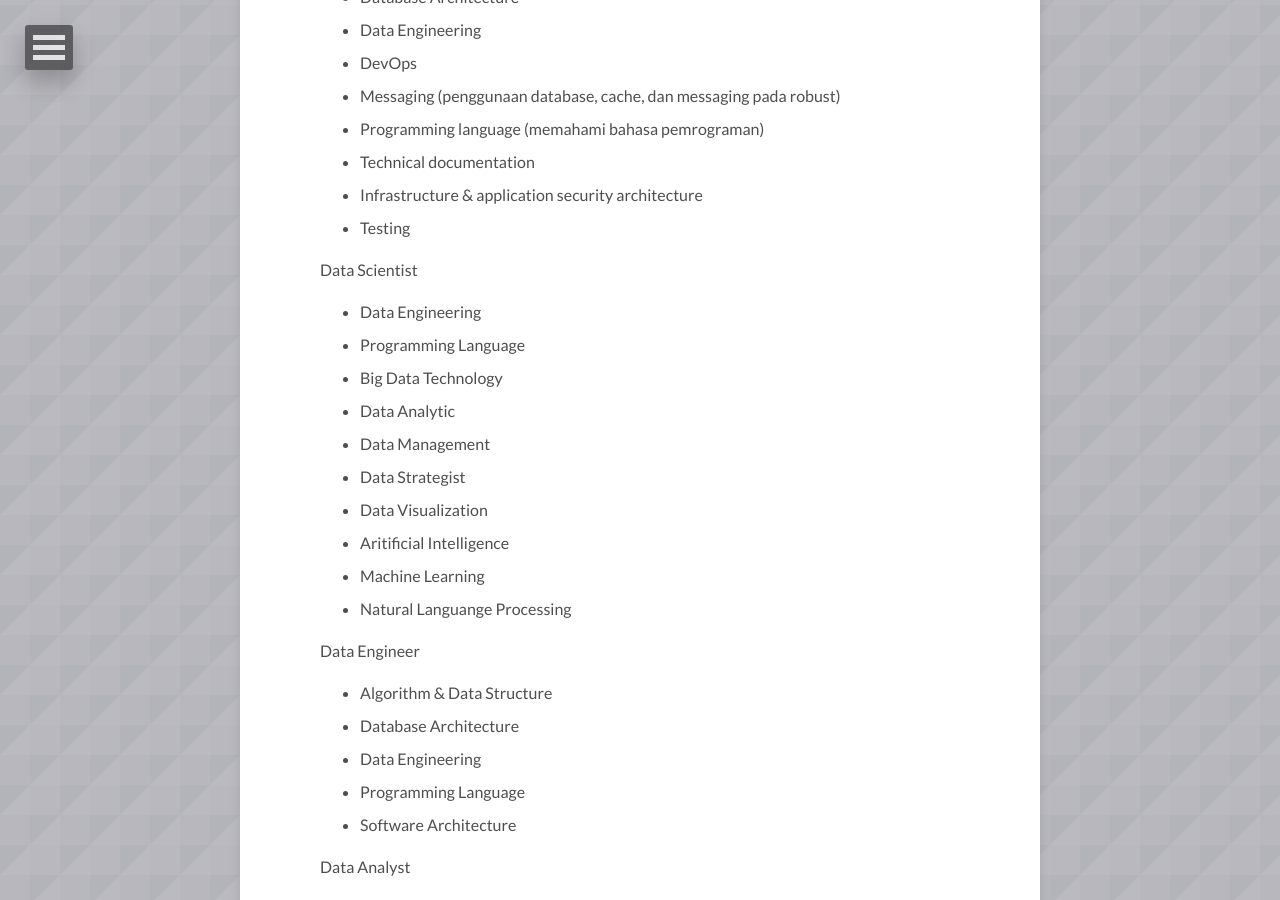
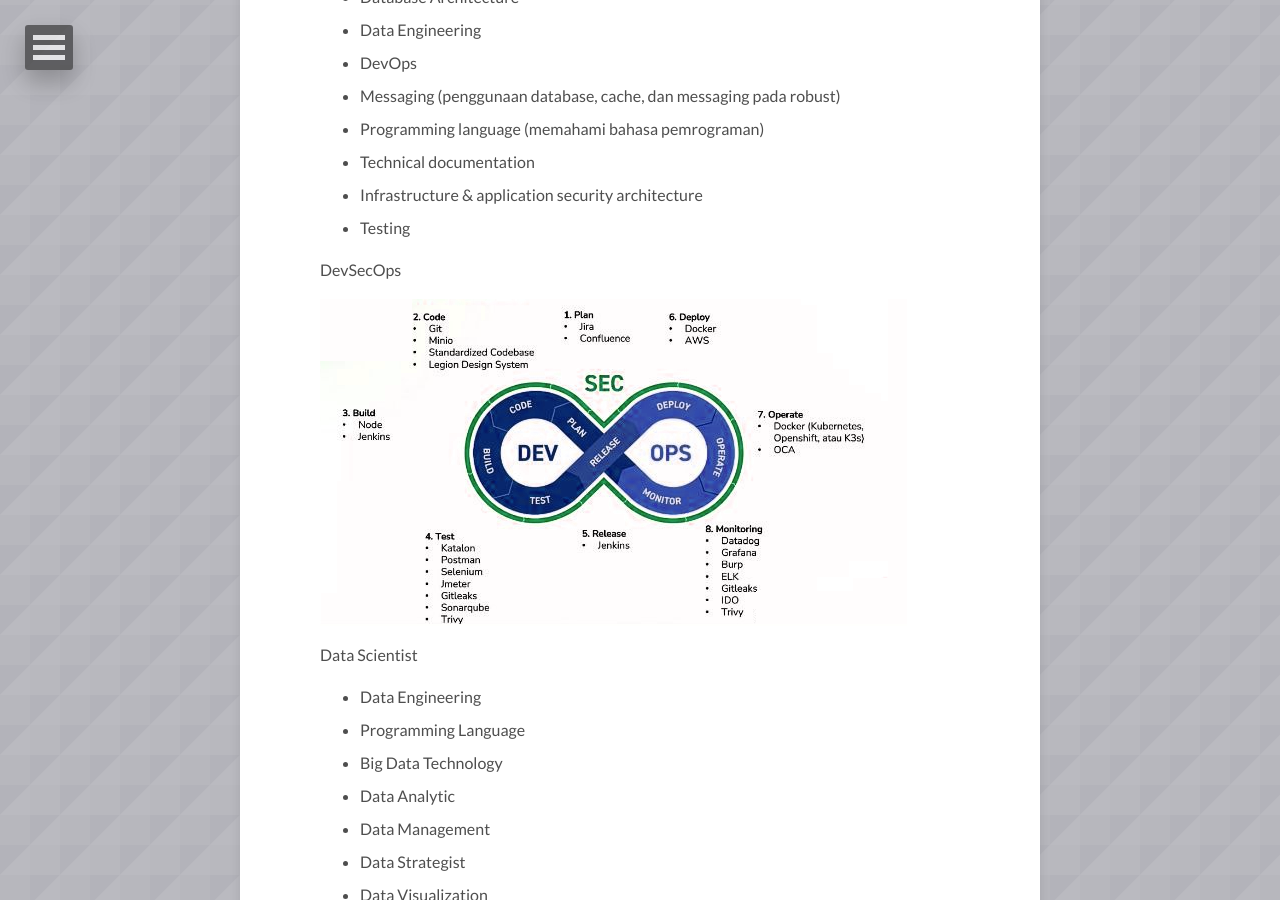
Before and after one commit to danigunawan/danigunawan.github.io, a Jekyll site: the page built from _posts/2022-11-07-list-career-path-and-capability.md, in a window 1280 px wide and 900 px high, scrolled down 2185 px. Built offline with Jekyll 4.4.1, drawn with Linux system fonts in a browser that asks for light colours; nearby versions of some CDN libraries; comment, search, counter and statistics services are not loaded.

Commit message:
[ADD POSTING]

```diff
--- a/_posts/2022-11-07-list-career-path-and-capability.md
+++ b/_posts/2022-11-07-list-career-path-and-capability.md
@@ -78,6 +78,11 @@
 - Technical documentation
 - Infrastructure & application security architecture
 - Testing
+
+DevSecOps
+
+![Tools_DevSecOps](/images/2023/tools_devsecops.png)
+
 
 Data Scientist
 - Data Engineering
```
Also changed, not shown: images/2023/tools_devsecops.png (added).
